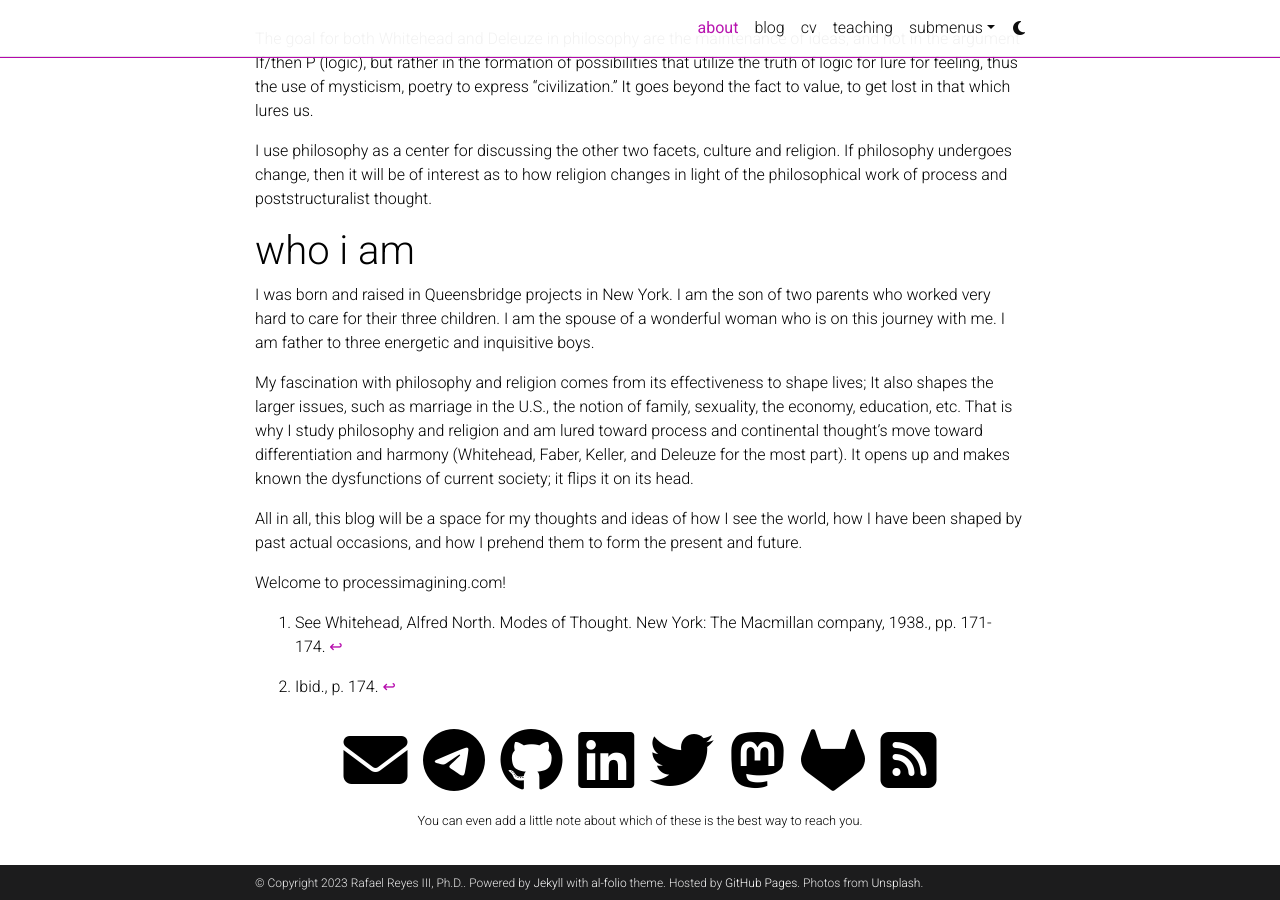
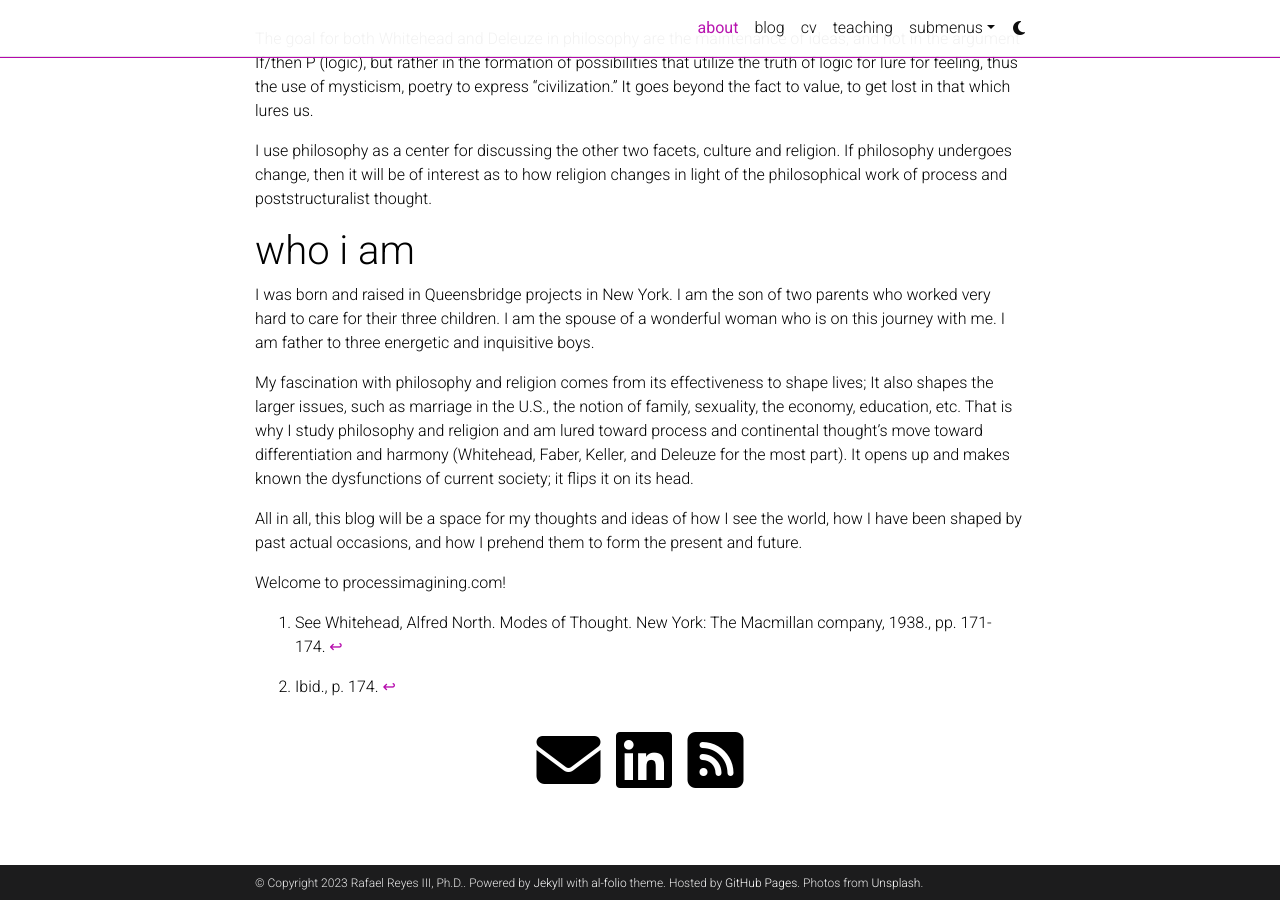
Before and after one commit to rafaelr3/pi.github.io, a Jekyll site: the page built from _pages/about.md, in a window 1280 px wide and 900 px high, scrolled down 1155 px. Built offline with Jekyll 4.4.1, drawn with Linux system fonts in a browser that asks for light colours; full-size pictures stand in for the smaller copies a plugin makes; comment, search, counter and statistics services are not loaded; a style sheet for code colours, icons or effects is not loaded; some of the changed lines change nothing that is shown.

Commit message:
cname update

```diff
--- a/_config.yml
+++ b/_config.yml
@@ -18,7 +18,7 @@
 lang: en # the language of your site (for example: en, fr, cn, ru, etc.)
 icon: ⚛️  # the emoji used as the favicon (alternatively, provide image name in /assets/img/)
 
-url: https://pi.github.io # the base hostname & protocol for your site
+url: https://www.processimagining.com # the base hostname & protocol for your site
 baseurl: /pi.github.io/ # the subpath of your site, e.g. /blog/
 last_updated: false # set to true if you want to display last updated in the footer
 impressum_path:  # set to path to include impressum link in the footer, use the same path as permalink in a page, helps to conform with EU GDPR
@@ -71,19 +71,17 @@
 # Social integration
 # -----------------------------------------------------------------------------
 
-github_username: rafaelr3
-gitlab_username: rafaelr3
-twitter_username: rafaelr3
-mastodon_username: writing.exchange/@Rafaelr3 # your mastodon instance+username in the format instance.tld/@username
+# github_username: rafaelr3
+# gitlab_username: rafaelr3
+# twitter_username: rafaelr3
+# mastodon_username: writing.exchange/@Rafaelr3 # your mastodon instance+username in the format instance.tld/@username
 linkedin_username: rafaelreyesiii # your LinkedIn user name
-telegram_username: rafaelreyesiii # your Telegram user name
 scholar_userid: KBaetREAAAAJ # your Google Scholar ID
 orcid_id: 0000-0001-7898-428X # your ORCID ID
 research_gate_profile: Rafael-Reyes-4 # your profile on ResearchGate
-keybase_username: # your keybase user name
 
-contact_note: >
-  You can even add a little note about which of these is the best way to reach you.
+# contact_note: >
+#  You can even add a little note about which of these is the best way to reach you.
 
 # -----------------------------------------------------------------------------
 # Analytics and search engine verification
```
